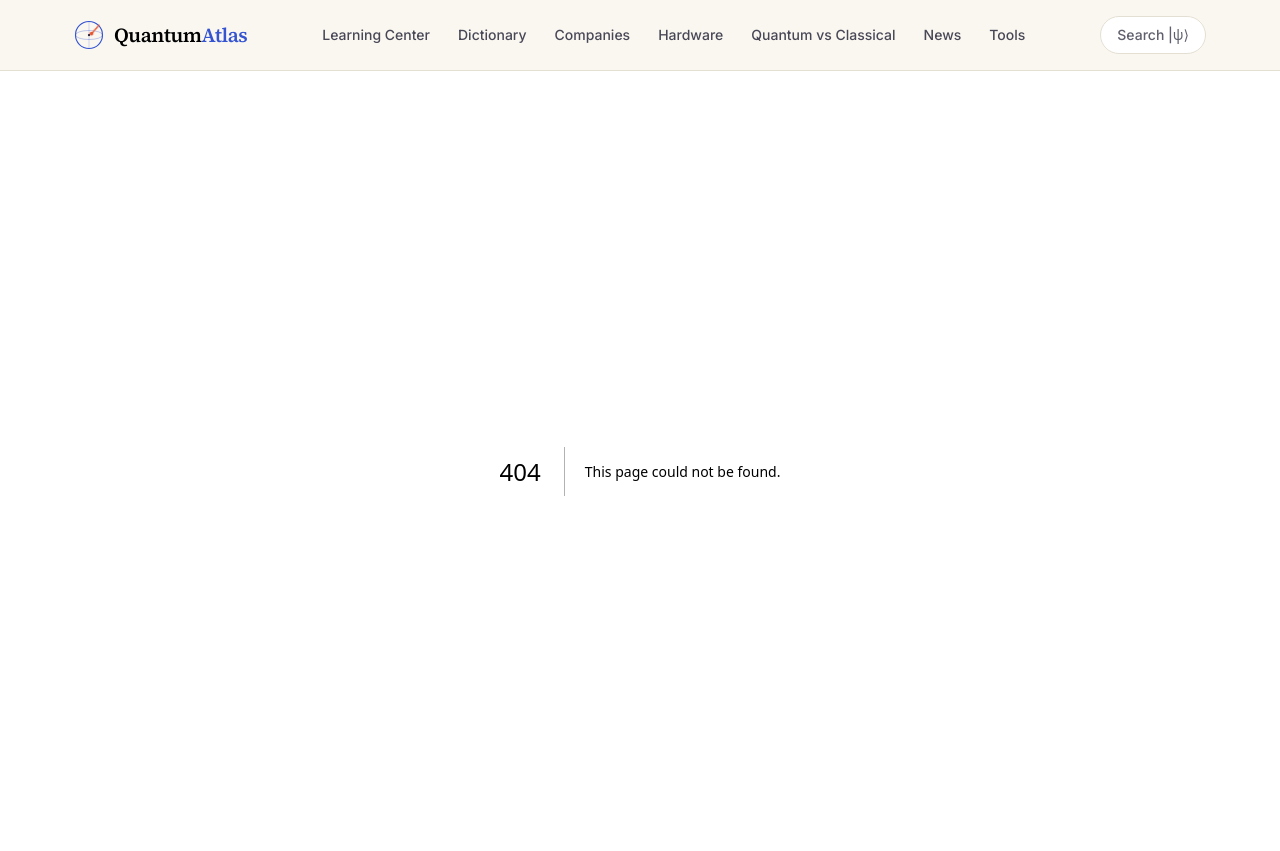
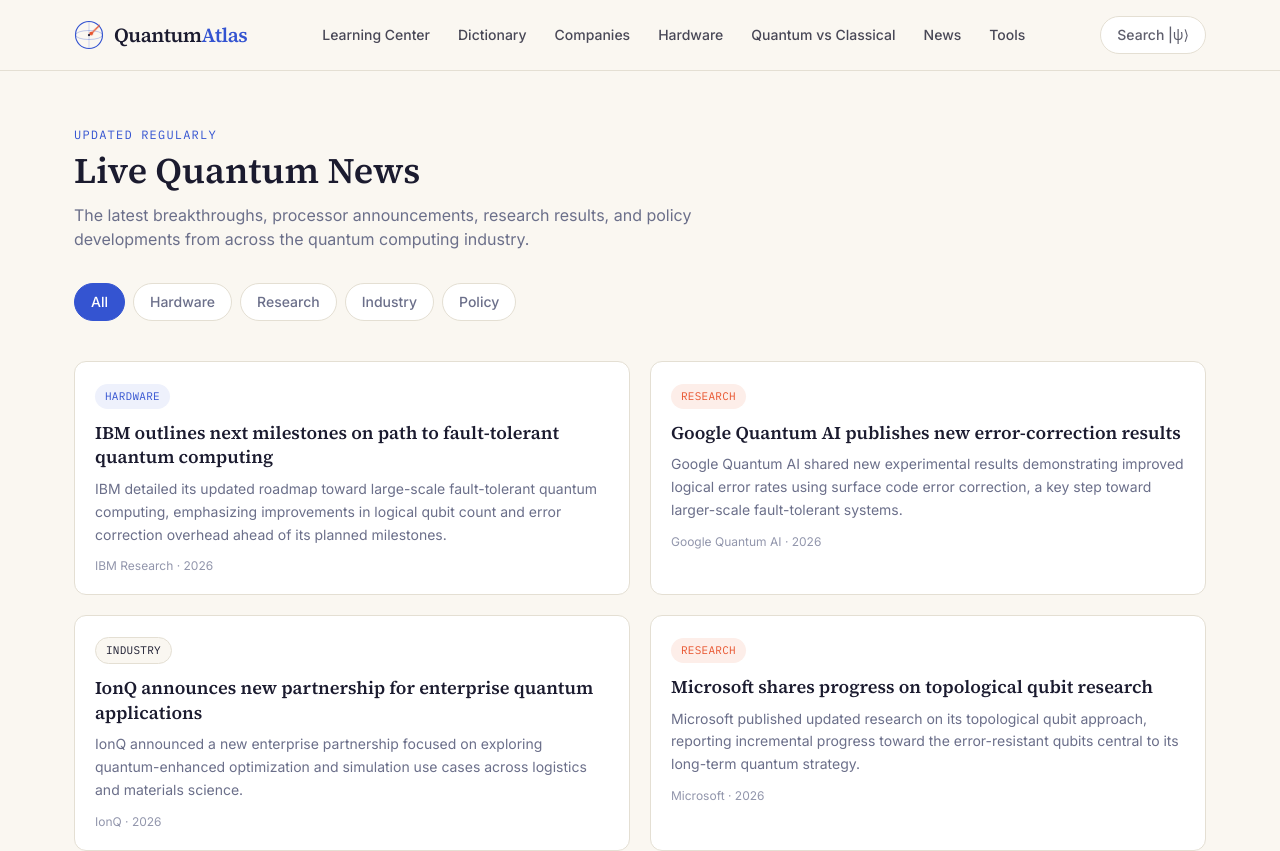
Before and after one commit to goalandpriority-ui/quantum-atlas, a Next.js app: page /news in a window 1280 px wide. Before the commit this address had no page. Shown: the top 851 px of the page. Built offline with nearby package versions, Linux system fonts and the light colour scheme.

Commit message:
Create NewsPage component with filtering functionality

```diff
--- /dev/null
+++ b/app/news/page.tsx
@@ -0,0 +1,89 @@
+"use client";
+
+import { useState } from "react";
+import { newsItems } from "@/lib/content/news";
+
+const categories = [
+  { key: "all", label: "All" },
+  { key: "hardware", label: "Hardware" },
+  { key: "research", label: "Research" },
+  { key: "industry", label: "Industry" },
+  { key: "policy", label: "Policy" },
+] as const;
+
+const categoryStyles: Record<string, string> = {
+  hardware: "text-quantum bg-quantum-50",
+  research: "text-collapse bg-collapse-50",
+  industry: "text-ink bg-paper border border-line",
+  policy: "text-ink-muted bg-paper border border-line",
+};
+
+export default function NewsPage() {
+  const [activeFilter, setActiveFilter] = useState<string>("all");
+
+  const filtered =
+    activeFilter === "all"
+      ? newsItems
+      : newsItems.filter((n) => n.category === activeFilter);
+
+  return (
+    <div className="max-w-content mx-auto px-6 py-14">
+      <p className="font-mono text-xs uppercase tracking-widest text-quantum mb-2">
+        Updated Regularly
+      </p>
+      <h1 className="font-serif text-3xl md:text-4xl font-semibold text-ink mb-3">
+        Live Quantum News
+      </h1>
+      <p className="text-ink-muted max-w-2xl mb-8">
+        The latest breakthroughs, processor announcements, research results,
+        and policy developments from across the quantum computing industry.
+      </p>
+
+      {/* Filter pills */}
+      <div className="flex flex-wrap gap-2 mb-10">
+        {categories.map((cat) => (
+          <button
+            key={cat.key}
+            onClick={() => setActiveFilter(cat.key)}
+            className={`px-4 py-2 rounded-full text-sm font-medium border transition-colors ${
+              activeFilter === cat.key
+                ? "bg-quantum text-white border-quantum"
+                : "bg-surface text-ink-muted border-line hover:border-quantum hover:text-quantum"
+            }`}
+          >
+            {cat.label}
+          </button>
+        ))}
+      </div>
+
+      {/* News grid */}
+      <div className="grid md:grid-cols-2 gap-5">
+        {filtered.map((item) => (
+          <div
+            key={item.slug}
+            className="rounded-xl border border-line bg-surface p-5 hover:border-quantum hover:shadow-[0_4px_20px_-8px_rgba(52,84,209,0.35)] transition-all"
+          >
+            <span
+              className={`inline-block font-mono text-[11px] uppercase tracking-wide rounded-full px-2.5 py-1 mb-3 ${categoryStyles[item.category]}`}
+            >
+              {item.category}
+            </span>
+            <h2 className="font-serif text-lg font-semibold text-ink leading-snug mb-2">
+              {item.title}
+            </h2>
+            <p className="text-sm text-ink-muted leading-relaxed mb-3">
+              {item.summary}
+            </p>
+            <p className="text-xs text-ink-soft">
+              {item.source} · {item.date}
+            </p>
+          </div>
+        ))}
+      </div>
+
+      {filtered.length === 0 && (
+        <p className="text-ink-muted text-center py-12">No news in this category yet.</p>
+      )}
+    </div>
+  );
+}
```
